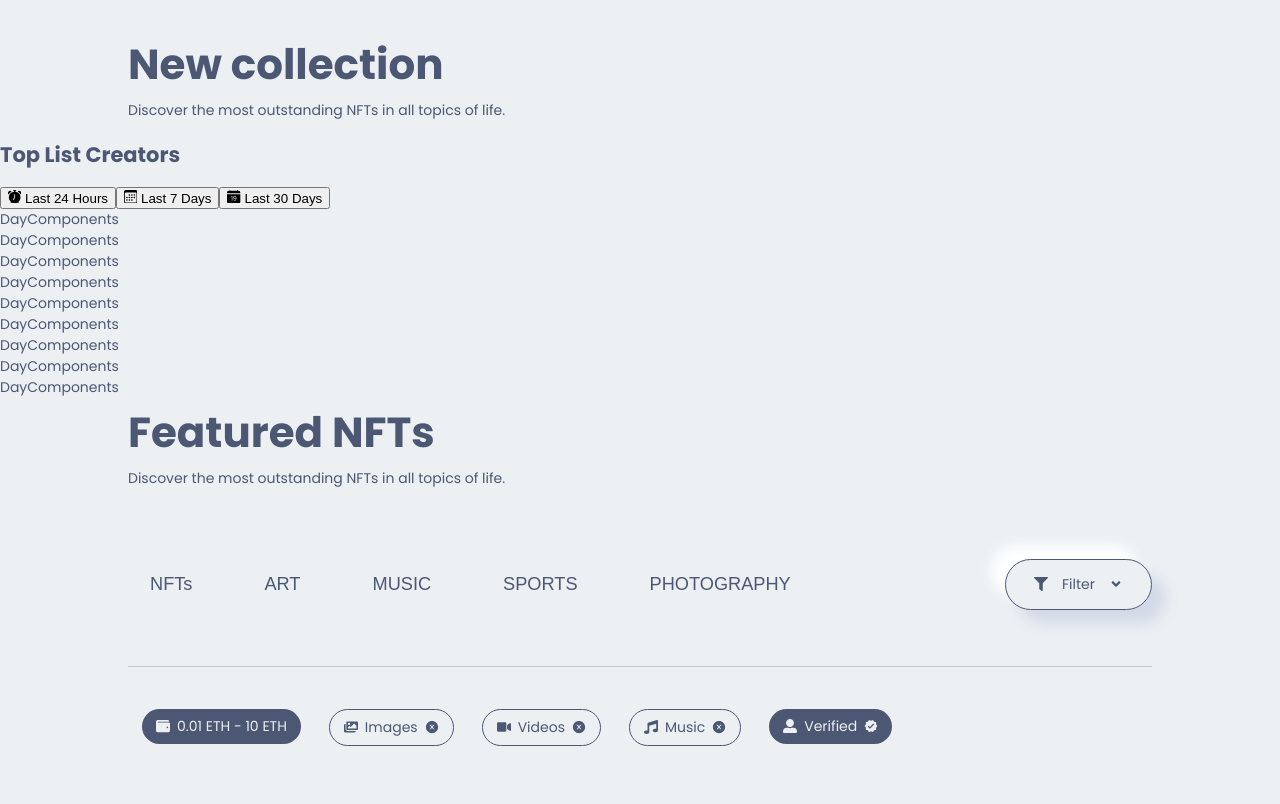
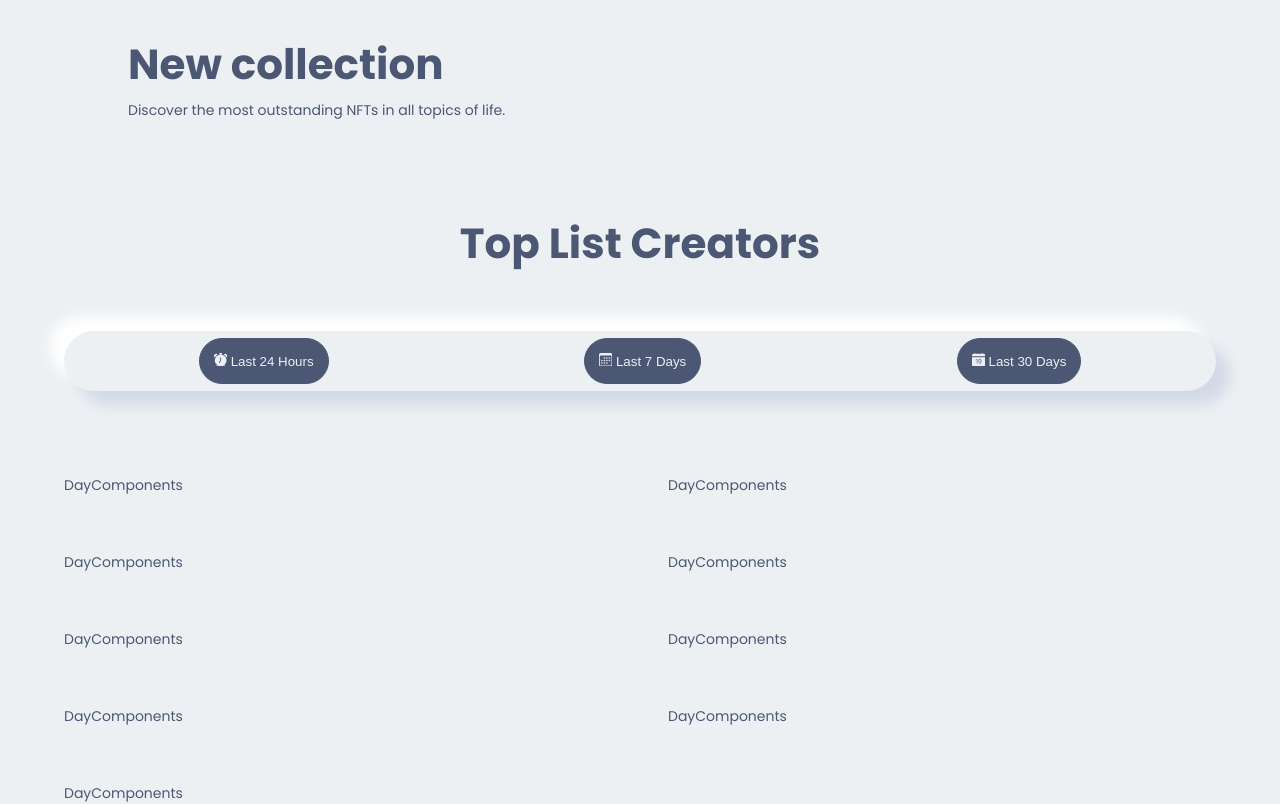
Before and after one commit to shisukeUrahara/web3-nft-marketplace, a Next.js app in the folder client/: page / in a window 1280 px wide. Shown: the part 2380-3184 px from the top of the page. Built offline with nearby package versions, Linux system fonts and the light colour scheme.

Commit message:
styled collection component

```diff
--- a/client/src/components/Collection/Collection.module.css
+++ b/client/src/components/Collection/Collection.module.css
@@ -0,0 +1,88 @@
+
+.collection{
+    width: 100%;
+    padding: 3rem 0;
+    padding-bottom: 10rem;
+}
+
+.collection_title{
+    width: 35rem;
+    margin:  0 auto;
+    padding: 0 0 6rem 0;
+    text-align: center;
+}
+
+.collection_title h2{
+    font-size: 3rem;
+    margin-bottom: 4rem;
+}
+
+.collection_collections_btn{
+    background-color: var(--main-bg-color);
+    padding: .5rem 1rem;
+    border-radius: 4rem;
+    display: flex;
+    justify-content: space-around;
+    gap: 1rem;
+    align-items: center;
+    font-size: 1.2rem;
+    box-shadow: var(--box-shadow);
+}
+
+.collection_collections_btn button{
+    background-color: var(--icons-color);
+    color: var(--main-bg-color);
+    padding: 1rem;
+    border: none;
+    border-radius: 4rem;
+    cursor: pointer;
+    border: 1px solid var(--icons-color);
+    transition:  all .3s ease-in;
+}
+
+
+.collection_collections_btn button:hover{
+    background-color: transparent;
+    color: var(--icons-color);
+}
+
+.collection_box{
+    width: 80%;
+    margin: 0 auto;
+    display: grid;
+    grid-template-columns: repeat(3, 1fr);
+    gap: 2rem;
+}
+
+
+@media screen and (min-device-width: 320px) and (max-device-width: 425px) {
+    .collection_title{
+        width: 90%;
+    }
+
+    .collection_title h2{
+        font-size: 2rem;
+    }
+
+    .collection_box{
+        width: 90%;
+        grid-template-columns: 1fr;
+        gap: 4rem;
+    }
+
+    .collection_collections_btn button{
+        font-size: .7rem;
+    }
+}
+
+@media screen and (min-device-width: 427px) and (max-device-width: 1024px) {
+    .collection_title{
+        width: 90%;
+    }
+
+    .collection_box{
+        width: 90%;
+        grid-template-columns: repeat(2, 1fr);
+        gap: 4rem;
+    }
+}
```
